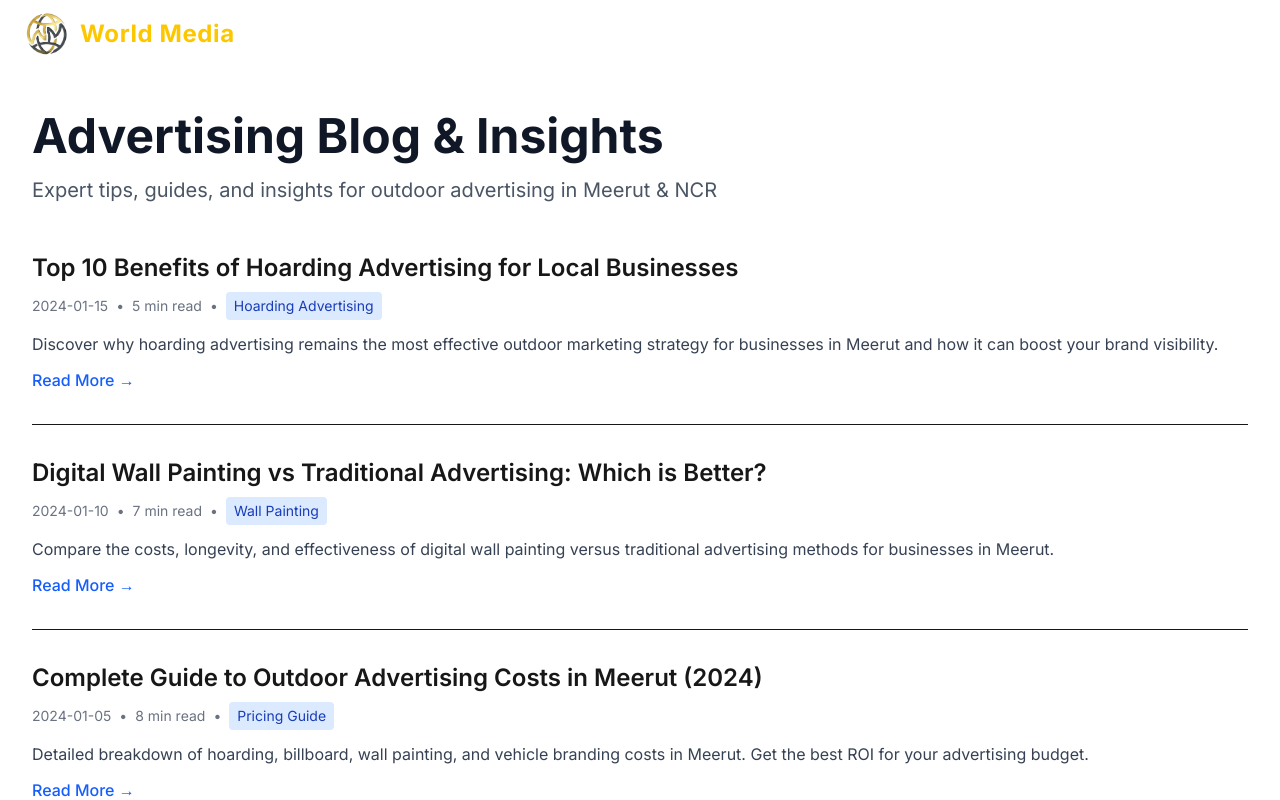
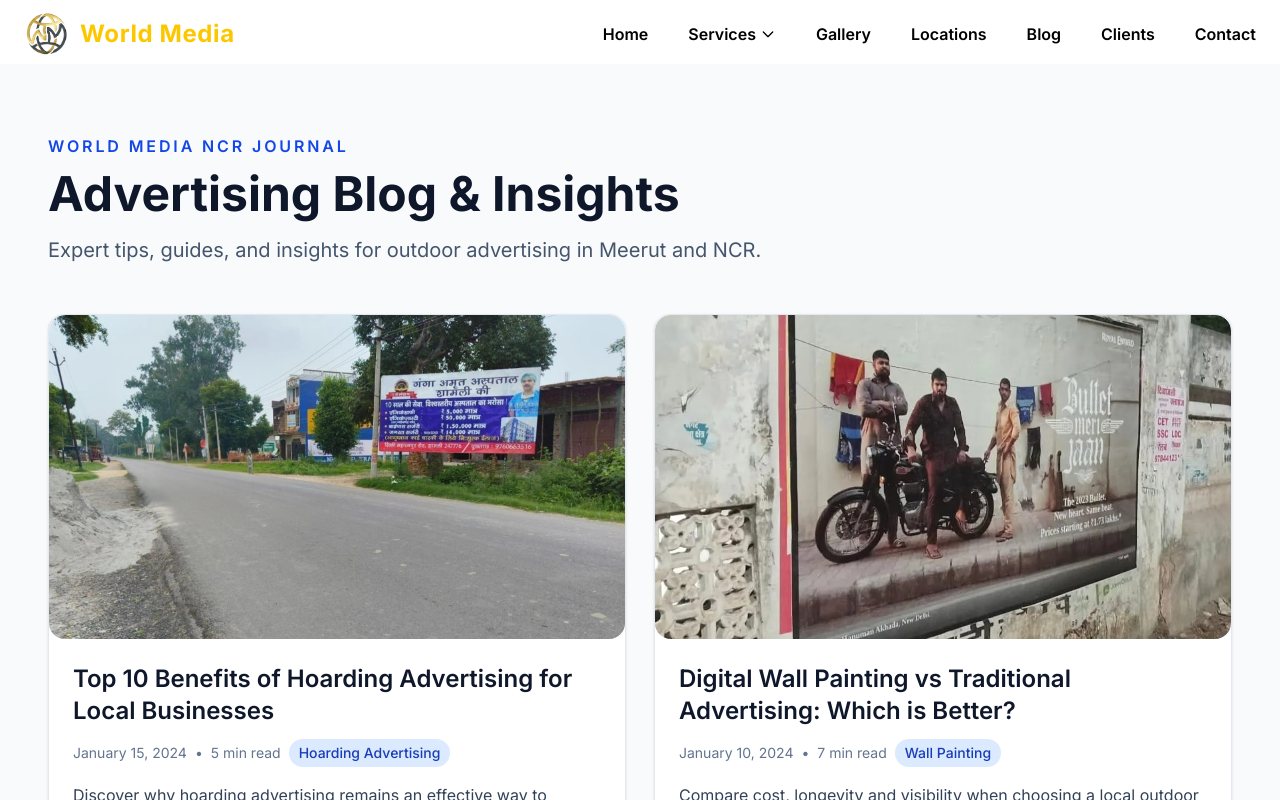
Before and after one commit to iamdevashishtyagi/worldmedia, a Next.js app: page /blog in a window 1280 px wide. Shown: the top 800 px of the page. Built offline with nearby package versions, Linux system fonts and the light colour scheme.

Commit message:
Services Layout

```diff
--- /dev/null
+++ b/src/app/blog/layout.tsx
@@ -0,0 +1,3 @@
+export default function BlogLayout({ children }: Readonly<{ children: React.ReactNode }>) {
+  return <div className="content-page-shell">{children}</div>;
+}
--- a/src/app/blog/page.tsx
+++ b/src/app/blog/page.tsx
@@ -1,85 +1,29 @@
-// src/app/blog/page.tsx
-import { Metadata } from 'next';
-import Link from 'next/link';
+import type { Metadata } from "next";
+import Image from "next/image";
+import Link from "next/link";
 
 export const metadata: Metadata = {
-  title: 'Advertising Blog | Outdoor Marketing Tips & Insights | World Media NCR',
-  description: 'Expert insights on outdoor advertising, hoarding marketing, digital wall painting, and brand promotion strategies for businesses in Meerut and NCR.',
-  keywords: 'advertising blog, outdoor marketing tips, hoarding advertising guide, wall painting benefits, advertising insights meerut',
-  alternates: {
-    canonical: 'https://worldmediancr.com/blog',
-  },
+  title: "Advertising Blog | Outdoor Marketing Tips & Insights | World Media NCR",
+  description: "Expert insights on outdoor advertising, hoarding marketing, digital wall painting, and brand promotion strategies for businesses in Meerut and NCR.",
+  alternates: { canonical: "https://worldmediancr.com/blog" },
 };
 
-const blogPosts = [
-  {
-    slug: 'benefits-of-hoarding-advertising',
-    title: 'Top 10 Benefits of Hoarding Advertising for Local Businesses',
-    excerpt: 'Discover why hoarding advertising remains the most effective outdoor marketing strategy for businesses in Meerut and how it can boost your brand visibility.',
-    date: '2024-01-15',
-    readTime: '5 min read',
-    category: 'Hoarding Advertising'
-  },
-  {
-    slug: 'digital-wall-painting-vs-traditional-ads',
-    title: 'Digital Wall Painting vs Traditional Advertising: Which is Better?',
-    excerpt: 'Compare the costs, longevity, and effectiveness of digital wall painting versus traditional advertising methods for businesses in Meerut.',
-    date: '2024-01-10',
-    readTime: '7 min read',
-    category: 'Wall Painting'
-  },
-  {
-    slug: 'outdoor-advertising-cost-meerut',
-    title: 'Complete Guide to Outdoor Advertising Costs in Meerut (2024)',
-    excerpt: 'Detailed breakdown of hoarding, billboard, wall painting, and vehicle branding costs in Meerut. Get the best ROI for your advertising budget.',
-    date: '2024-01-05',
-    readTime: '8 min read',
-    category: 'Pricing Guide'
-  },
-  {
-    slug: 'best-locations-hoarding-meerut',
-    title: 'Best Locations for Hoarding Advertising in Meerut',
-    excerpt: 'Discover the top 20 locations for hoarding advertising in Meerut with highest traffic and visibility. Strategic spots for maximum brand exposure.',
-    date: '2023-12-28',
-    readTime: '6 min read',
-    category: 'Location Guide'
-  },
-  {
-    slug: 'vehicle-branding-benefits',
-    title: 'Why Vehicle Branding is the Most Cost-Effective Mobile Advertising',
-    excerpt: 'Learn how vehicle branding can give your business thousands of daily impressions at a fraction of the cost of traditional advertising.',
-    date: '2023-12-20',
-    readTime: '5 min read',
-    category: 'Vehicle Branding'
-  }
+const posts = [
+  { slug: "benefits-of-hoarding-advertising", title: "Top 10 Benefits of Hoarding Advertising for Local Businesses", excerpt: "Discover why hoarding advertising remains an effective way to strengthen local brand visibility.", date: "January 15, 2024", readTime: "5 min read", category: "Hoarding Advertising", image: "/images/portfolio/Baghra Bus Stand.webp" },
+  { slug: "digital-wall-painting-vs-traditional-ads", title: "Digital Wall Painting vs Traditional Advertising: Which is Better?", excerpt: "Compare cost, longevity and visibility when choosing a local outdoor advertising format.", date: "January 10, 2024", readTime: "7 min read", category: "Wall Painting", image: "/images/toWEBP/dwp36.webp" },
+  { slug: "outdoor-advertising-cost-guide-2024", title: "Complete Guide to Outdoor Advertising Costs in Meerut", excerpt: "A practical breakdown of hoarding, wall painting, vehicle branding and printing costs.", date: "January 5, 2024", readTime: "8 min read", category: "Pricing Guide", image: "/images/portfolio/Muzaffarnagar Rorkee Road.webp" },
+  { slug: "best-locations-for-hoarding-in-meerut", title: "Best Locations for Hoarding Advertising in Meerut", excerpt: "Explore the factors that make a location valuable for a high-visibility outdoor campaign.", date: "December 28, 2023", readTime: "6 min read", category: "Location Guide", image: "/images/portfolio/Meerut Sardhana.webp" },
+  { slug: "why-choose-world-media-ncr-for-advertising", title: "Why Choose World Media NCR for Advertising in Meerut & NCR", excerpt: "Learn about our planning, site knowledge and campaign production support for local advertisers.", date: "February 25, 2024", readTime: "7 min read", category: "Company", image: "/images/portfolio/Muzaffarnagar Shamli Road.webp" },
 ];
 
 export default function BlogPage() {
-  return (
-    <main className="max-w-7xl mx-auto px-4 sm:px-6 lg:px-8 py-12">
-      <h1 className="text-4xl md:text-5xl font-bold mb-4 text-gray-900">Advertising Blog & Insights</h1>
-      <p className="text-xl text-gray-600 mb-12">Expert tips, guides, and insights for outdoor advertising in Meerut & NCR</p>
-
-      <div className="space-y-8">
-        {blogPosts.map((post) => (
-          <article key={post.slug} className="border-b pb-8">
-            <Link href={`/blog/${post.slug}`}>
-              <h2 className="text-2xl font-semibold mb-2 hover:text-blue-600 transition">{post.title}</h2>
-            </Link>
-            <div className="flex items-center text-sm text-gray-500 mb-3">
-              <span>{post.date}</span>
-              <span className="mx-2">•</span>
-              <span>{post.readTime}</span>
-              <span className="mx-2">•</span>
-              <span className="bg-blue-100 text-blue-800 px-2 py-1 rounded">{post.category}</span>
-            </div>
-            <p className="text-gray-700 mb-3">{post.excerpt}</p>
-            <Link href={`/blog/${post.slug}`} className="text-blue-600 font-medium hover:underline">
-              Read More →
-            </Link>
-          </article>
-        ))}
-      </div>
-    </main>
-  );
+  return <main className="py-8">
+    <div className="max-w-3xl"><p className="font-semibold uppercase tracking-[0.18em] text-blue-700">World Media NCR journal</p><h1 className="mt-3 text-4xl font-bold text-slate-900 md:text-5xl">Advertising Blog & Insights</h1><p className="mt-4 mb-12 text-xl leading-8 text-slate-600">Expert tips, guides, and insights for outdoor advertising in Meerut and NCR.</p></div>
+    <div className="grid gap-7 md:grid-cols-2">
+      {posts.map((post) => <article key={post.slug} className="overflow-hidden rounded-2xl border border-slate-200 bg-white shadow-sm transition hover:-translate-y-1 hover:shadow-lg">
+        <Link href={`/blog/${post.slug}`} className="block"><div className="relative aspect-video"><Image src={post.image} alt="" fill className="object-cover" sizes="(max-width: 768px) 100vw, 50vw" /></div></Link>
+        <div className="p-6"><Link href={`/blog/${post.slug}`}><h2 className="text-2xl font-semibold text-slate-900 transition hover:text-blue-700">{post.title}</h2></Link><div className="mt-3 flex flex-wrap items-center gap-2 text-sm text-slate-500"><span>{post.date}</span><span>•</span><span>{post.readTime}</span><span className="rounded-full bg-blue-100 px-2.5 py-1 font-medium text-blue-800">{post.category}</span></div><p className="mt-4 text-slate-700">{post.excerpt}</p><Link href={`/blog/${post.slug}`} className="mt-5 inline-block font-semibold text-blue-700 hover:underline">Read article →</Link></div>
+      </article>)}
+    </div>
+  </main>;
 }
--- a/src/app/globals.css
+++ b/src/app/globals.css
@@ -12,13 +12,6 @@
   --font-mono: var(--font-geist-mono);
 }
 
-@media (prefers-color-scheme: dark) {
-  :root {
-    --background: #0a0a0a;
-    --foreground: #ededed;
-  }
-}
-
 html {
   overflow-x: hidden;
   /* overflow-y: hidden; */
@@ -30,8 +23,16 @@ body {
   color: var(--foreground);
   font-family: Arial, Helvetica, sans-serif;
   overflow-x: hidden;
-  overflow-y: hidden;
+  overflow-y: auto;
 }
+
+/* Shared presentation for long-form location and editorial pages. */
+.content-page-shell { min-height: 100%; background: #f8fafc; color: #1e293b; padding-block: clamp(1.5rem, 3vw, 3rem); }
+.content-page-shell > main, .content-page-shell > article { width: min(100%, 80rem); margin-inline: auto; padding-inline: clamp(1.25rem, 4vw, 3rem); }
+.content-page-shell article .prose { max-width: 72ch; color: #334155; }
+.content-page-shell article .prose h2, .content-page-shell article .prose h3 { color: #0f172a; }
+.content-page-shell .relative:has(> img) { height: auto !important; aspect-ratio: 16 / 9; overflow: hidden; border-radius: 1rem; background: #e2e8f0; }
+.content-page-shell .relative:has(> img) > img { object-fit: cover; }
 
 @media (min-width: 1300px) {
   .dashed-path-wrapper {
--- a/src/app/locations/delhi-ncr/page.tsx
+++ b/src/app/locations/delhi-ncr/page.tsx
@@ -85,7 +85,8 @@ export default function DelhiNcrLocationPage() {
           </div>
         </div>
         <div className="relative h-96 rounded-xl overflow-hidden shadow-xl bg-gray-200 flex items-center justify-center">
-          <div className="text-center p-8">
+          <Image src="/images/portfolio/Muzaffarnagar Shamli Road.webp" alt="Outdoor advertising campaign by World Media NCR" fill className="object-cover" sizes="(max-width: 768px) 100vw, 50vw" priority />
+          <div className="hidden text-center p-8">
             <span className="text-6xl mb-4 block">🏙️</span>
             <p className="text-gray-500">Delhi NCR Advertising Image</p>
             <p className="text-sm text-gray-400">(Add Delhi NCR hoarding photos here)</p>
--- a/src/app/locations/delhi/page.tsx
+++ b/src/app/locations/delhi/page.tsx
@@ -85,7 +85,8 @@ export default function DelhiLocationPage() {
           </div>
         </div>
         <div className="relative h-96 rounded-xl overflow-hidden shadow-xl bg-gray-200 flex items-center justify-center">
-          <div className="text-center p-8">
+          <Image src="/images/portfolio/Muzaffarnagar Meerut Road.webp" alt="Outdoor advertising hoarding by World Media NCR" fill className="object-cover" sizes="(max-width: 768px) 100vw, 50vw" priority />
+          <div className="hidden text-center p-8">
             <span className="text-6xl mb-4 block">🇮🇳</span>
             <p className="text-gray-500">Delhi Advertising Image</p>
             <p className="text-sm text-gray-400">(Add Delhi hoarding photos here)</p>
--- a/src/app/locations/hapur/page.tsx
+++ b/src/app/locations/hapur/page.tsx
@@ -85,7 +85,8 @@ export default function HapurLocationPage() {
           </div>
         </div>
         <div className="relative h-96 rounded-xl overflow-hidden shadow-xl bg-gray-200 flex items-center justify-center">
-          <div className="text-center p-8">
+          <Image src="/images/portfolio/Meerut Sardhana.webp" alt="Outdoor advertising hoarding by World Media NCR" fill className="object-cover" sizes="(max-width: 768px) 100vw, 50vw" priority />
+          <div className="hidden text-center p-8">
             <span className="text-6xl mb-4 block">🏭</span>
             <p className="text-gray-500">Hapur Advertising Image</p>
             <p className="text-sm text-gray-400">(Add Hapur hoarding photos here)</p>
--- a/src/app/locations/layout.tsx
+++ b/src/app/locations/layout.tsx
@@ -1,5 +1,5 @@
 import { BreadcrumbJsonLd, LocationListJsonLd } from "@/components/SeoJsonLd";
 
 export default function LocationsLayout({ children }: Readonly<{ children: React.ReactNode }>) {
-  return <><BreadcrumbJsonLd items={[{ name: "Home", path: "/" }, { name: "Locations", path: "/locations" }]} /><LocationListJsonLd />{children}</>;
+  return <div className="content-page-shell"><BreadcrumbJsonLd items={[{ name: "Home", path: "/" }, { name: "Locations", path: "/locations" }]} /><LocationListJsonLd />{children}</div>;
 }
--- a/src/components/Navbar.tsx
+++ b/src/components/Navbar.tsx
@@ -87,7 +87,7 @@ export default function Navbar() {
             className={`relative font-semibold transition duration-300 group ${
               isScrolled
                 ? "text-black hover:text-yellow-500"
-                : "text-white hover:text-yellow-400"
+                : "text-black hover:text-yellow-400"
             }`}
           >
             Home
@@ -105,7 +105,7 @@ export default function Navbar() {
               className={`relative font-semibold transition duration-300 group flex items-center gap-1 py-2 ${
                 isScrolled
                   ? "text-black hover:text-yellow-500"
-                  : "text-white hover:text-yellow-400"
+                  : "text-black hover:text-yellow-400"
               }`}
             >
               Services
@@ -148,7 +148,7 @@ export default function Navbar() {
             className={`relative font-semibold transition duration-300 group ${
               isScrolled
                 ? "text-black hover:text-yellow-500"
-                : "text-white hover:text-yellow-400"
+                : "text-black hover:text-yellow-400"
             }`}
           >
             Gallery
@@ -158,7 +158,7 @@ export default function Navbar() {
           <Link
             href="/locations"
             className={`relative font-semibold transition duration-300 group ${
-              isScrolled ? "text-black hover:text-yellow-500" : "text-white hover:text-yellow-400"
+              isScrolled ? "text-black hover:text-yellow-500" : "text-black hover:text-yellow-400"
             }`}
           >
             Locations
@@ -168,7 +168,7 @@ export default function Navbar() {
           <Link
             href="/blog"
             className={`relative font-semibold transition duration-300 group ${
-              isScrolled ? "text-black hover:text-yellow-500" : "text-white hover:text-yellow-400"
+              isScrolled ? "text-black hover:text-yellow-500" : "text-black hover:text-yellow-400"
             }`}
           >
             Blog
@@ -180,7 +180,7 @@ export default function Navbar() {
             className={`relative font-semibold transition duration-300 group ${
               isScrolled
                 ? "text-black hover:text-yellow-500"
-                : "text-white hover:text-yellow-400"
+                : "text-black hover:text-yellow-400"
             }`}
           >
             Clients
@@ -192,7 +192,7 @@ export default function Navbar() {
             className={`relative font-semibold transition duration-300 group ${
               isScrolled
                 ? "text-black hover:text-yellow-500"
-                : "text-white hover:text-yellow-400"
+                : "text-black hover:text-yellow-400"
             }`}
           >
             Contact
```
